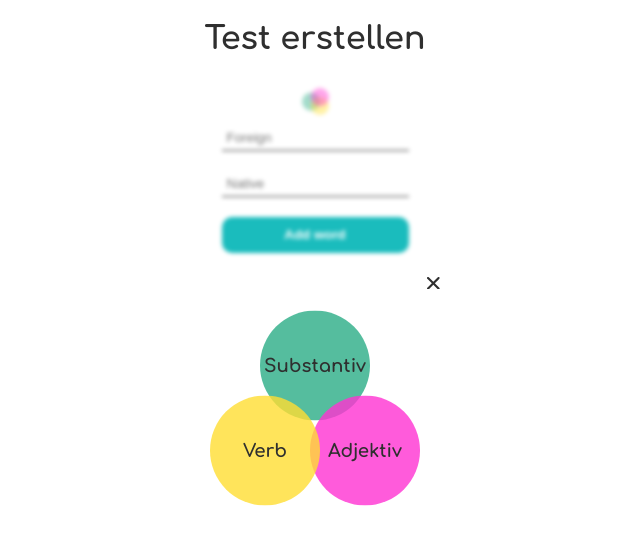
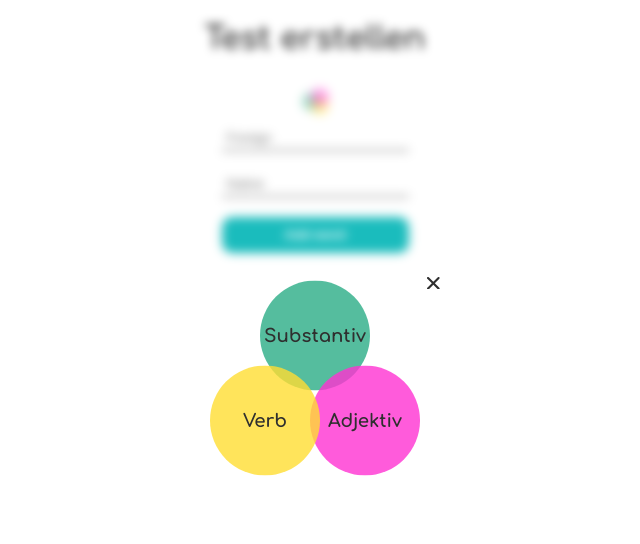
Before and after one commit to maxbischof/vocab-trainer, a React (Create React App) app: page / in a window 1280 px wide. Both pictures are taken after a click on the icon 640 px from the left and 101 px from the top of the page. Shown: the top 544 px of the page, without its empty margins (325-965 px from the left). Built offline with nearby package versions, Linux system fonts and the light colour scheme.

Commit message:
Add blur with backdrop-filter in grammar menu

```diff
--- a/src/components/grammarmenu/GrammarMenu.js
+++ b/src/components/grammarmenu/GrammarMenu.js
@@ -16,6 +16,8 @@ export default function GrammarMenu({
   setShowGrammarMenu,
 }) {
   return (
+    <>
+      <Blur />
       <StyledGrammarMenu>
         <StyledCloseIcon onClick={() => setShowGrammarMenu(false)} />
         <GrammarSubMenus
@@ -29,6 +31,7 @@ export default function GrammarMenu({
         />
         <WordClassMenu wordClass={wordClass} setWordClass={setWordClass} />
       </StyledGrammarMenu>
+    </>
   )
 }
 
@@ -39,12 +42,19 @@ const StyledGrammarMenu = styled.div`
   justify-items: center;
   align-items: center;
   position: sticky;
-  bottom: 20px;
+  padding: 0 0 20px 0;
+  bottom: 0;
   width: 250px;
-  height: 250px;
+  height: 190px;
 `
 const StyledCloseIcon = styled(CloseIcon)`
   cursor: pointer;
   grid-row: 1/2;
   grid-column: 2/3;
 `
+const Blur = styled.div`
+  height: 100vh;
+  width: 100vw;
+  backdrop-filter: blur(5px);
+  position: absolute;
+`
```
Also changed, not shown: 2 other files (tests, documents, lock files or other folders). Lines whose indentation alone changed are shown as unchanged.
